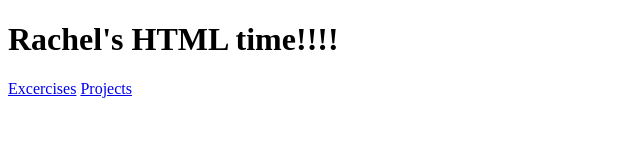
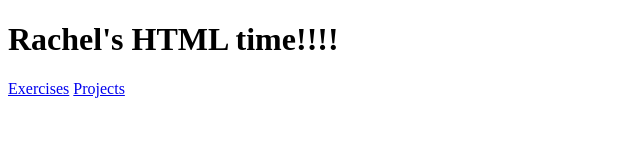
Before and after one commit to rachelshins/rachelshins.github.io, a plain HTML site: page index.html in a window 1280 px wide. Shown: the full height of the page, 0-640 px from the left. Drawn offline with Linux system fonts and the light colour scheme.

Commit message:
Update index.html

```diff
--- a/index.html
+++ b/index.html
@@ -10,7 +10,7 @@
 <body>
     <!-- comment is CMD+/ -->
     <h1>Rachel's HTML time!!!!</h1>
-    <a href="excercises/index.html">Excercises</a>
+    <a href="exercises/index.html">Exercises</a>
     <a href="projects/index.html">Projects</a>
 </body>
 
```
